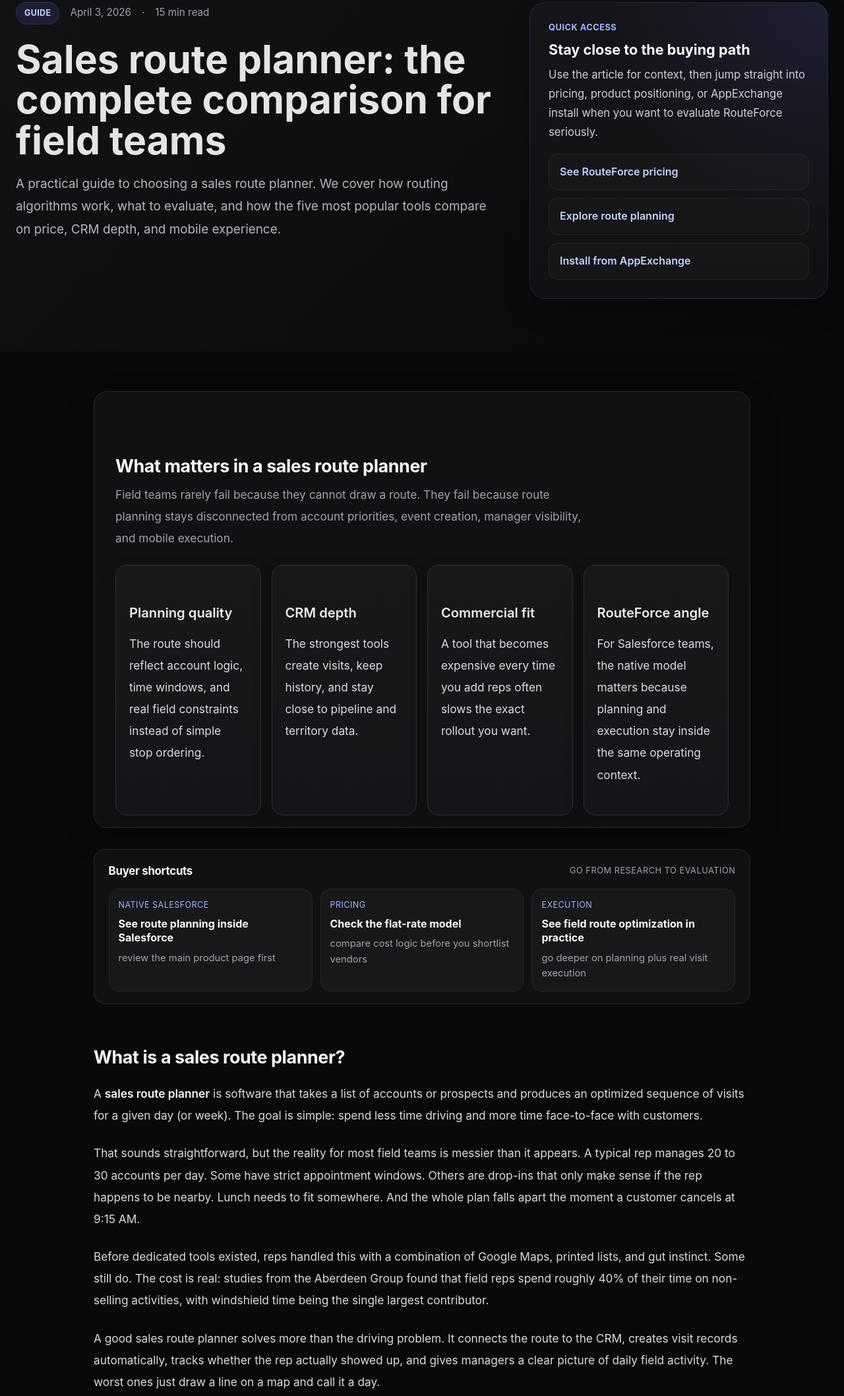
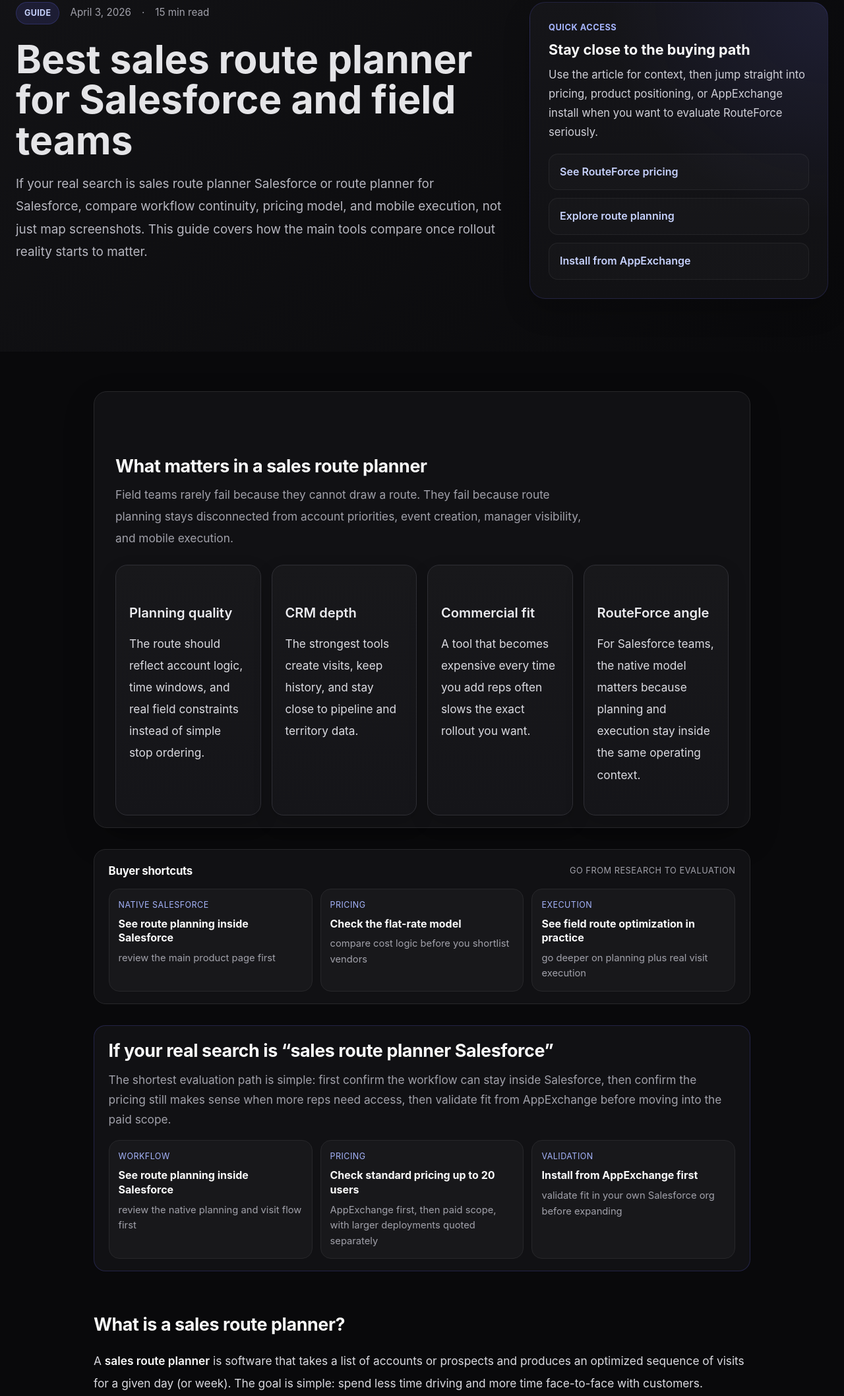
Before and after one commit to szymkiewiczmathieu/routeforce-site, a website: page blog/sales-route-planner.html in a window 1280 px wide. Shown: the part 194-2310 px from the top of the page at 66% size. Drawn offline with Linux system fonts and the light colour scheme.

Commit message:
seo: sharpen sales route planner salesforce intent

```diff
--- a/blog/sales-route-planner.html
+++ b/blog/sales-route-planner.html
@@ -11,31 +11,31 @@
 </script>
   <meta charset="UTF-8">
   <meta name="viewport" content="width=device-width, initial-scale=1.0">
-  <title>Best Sales Route Planner Software for Field Teams (2026) | RouteForce</title>
+  <title>Best Sales Route Planner for Salesforce and Field Teams (2026) | RouteForce</title>
   <meta name="robots" content="index, follow">
-    <meta name="description" content="Looking for the best sales route planner? Compare RouteForce, Salesforce Maps, Badger Maps, Geopointe, and SPOTIO on routing quality, CRM fit, mobile execution, and pricing.">
+    <meta name="description" content="Looking for a sales route planner for Salesforce or field teams? Compare RouteForce, Salesforce Maps, Badger Maps, Geopointe, and SPOTIO on routing quality, CRM fit, mobile execution, and pricing.">
   <link rel="canonical" href="https://routeforce.app/blog/sales-route-planner.html">
   <link rel="icon" type="image/svg+xml" href="../favicon.svg"/>
   <link rel="icon" type="image/x-icon" href="../favicon.ico">
   <link rel="alternate" type="text/plain" title="LLMs.txt" href="/llms.txt">
   <link rel="stylesheet" href="../style.css">
-  <meta property="og:title" content="Best sales route planner software for field teams (2026)">
+  <meta property="og:title" content="Best sales route planner for Salesforce and field teams (2026)">
   <meta property="og:site_name" content="RouteForce">
   <meta property="og:description" content="Compare RouteForce, Salesforce Maps, Badger Maps, Geopointe, and SPOTIO on route quality, CRM integration, mobile fit, and pricing.">
   <meta property="og:type" content="article">
   <meta property="og:url" content="https://routeforce.app/blog/sales-route-planner.html">
   <meta property="og:image" content="https://routeforce.app/assets/screenshots-2026/screen-01.jpg"/>
   <meta name="twitter:card" content="summary_large_image">
-  <meta name="twitter:title" content="Best sales route planner software for field teams (2026)"/>
+  <meta name="twitter:title" content="Best sales route planner for Salesforce and field teams (2026)"/>
   <meta name="twitter:description" content="Compare RouteForce, Salesforce Maps, Badger Maps, Geopointe, and SPOTIO on route quality, CRM integration, mobile fit, and pricing."/>
   <meta name="twitter:image" content="https://routeforce.app/assets/screenshots-2026/screen-01.jpg"/>
   <script type="application/ld+json">
   {
     "@context": "https://schema.org",
     "@type": "BlogPosting",
-    "headline": "Best sales route planner software for field teams (2026)",
+    "headline": "Best sales route planner for Salesforce and field teams (2026)",
     "datePublished": "2026-04-03",
-    "dateModified": "2026-04-09",
+    "dateModified": "2026-04-13",
     "author": {"@type": "Organization", "name": "RouteForce"},
     "publisher": {"@type": "Organization", "name": "RouteForce", "url": "https://routeforce.app"},
     "description": "Compare RouteForce, Salesforce Maps, Badger Maps, Geopointe, and SPOTIO on route quality, CRM integration, mobile fit, and pricing.",
@@ -44,6 +44,14 @@
     "mainEntity": {
       "@type": "FAQPage",
       "mainEntity": [
+        {
+          "@type": "Question",
+          "name": "What is the best sales route planner for Salesforce?",
+          "acceptedAnswer": {
+            "@type": "Answer",
+            "text": "For Salesforce-first teams, the best sales route planner is usually the one that keeps planning, visit execution, reporting, and pricing logic inside the CRM. That is why buyers often compare RouteForce, Salesforce Maps, and Geopointe first before looking at standalone tools."
+          }
+        },
         {
           "@type": "Question",
           "name": "What is the difference between a sales route planner and a delivery route planner?",
@@ -145,8 +153,8 @@
       <span>&middot;</span>
       <span>15 min read</span>
     </div>
-    <h1>Sales route planner: the complete comparison for field teams</h1>
-    <p class="blog-hero-summary">A practical guide to choosing a sales route planner. We cover how routing algorithms work, what to evaluate, and how the five most popular tools compare on price, CRM depth, and mobile experience.</p>
+    <h1>Best sales route planner for Salesforce and field teams</h1>
+    <p class="blog-hero-summary">If your real search is sales route planner Salesforce or route planner for Salesforce, compare workflow continuity, pricing model, and mobile execution, not just map screenshots. This guide covers how the main tools compare once rollout reality starts to matter.</p>
       </div>
       <aside class="blog-hero-sidecard blog-hero-sidecard-muted">
         <div class="blog-hero-sidecard-label">Quick access</div>
@@ -195,6 +203,28 @@
           <div style="font-size:0.78rem;letter-spacing:0.04em;text-transform:uppercase;color:#a5b4fc;margin-bottom:8px;">Execution</div>
           <div style="font-size:1rem;font-weight:700;color:#fafafa;line-height:1.35;">See field route optimization in practice</div>
           <div style="margin-top:8px;color:#a1a1aa;font-size:0.92rem;">go deeper on planning plus real visit execution</div>
+        </a>
+      </div>
+    </section>
+
+    <section style="margin-bottom:2rem;background:#111114;border:1px solid rgba(99,102,241,0.22);border-radius:18px;padding:1.35rem 1.35rem 1.1rem;">
+      <h2 style="margin:0 0 0.75rem;color:#fafafa;">If your real search is “sales route planner Salesforce”</h2>
+      <p style="margin:0 0 1rem;color:#a1a1aa;line-height:1.75;">The shortest evaluation path is simple: first confirm the workflow can stay inside Salesforce, then confirm the pricing still makes sense when more reps need access, then validate fit from AppExchange before moving into the paid scope.</p>
+      <div style="display:grid;grid-template-columns:repeat(auto-fit,minmax(210px,1fr));gap:12px;">
+        <a href="../salesforce-route-planning.html" style="display:block;text-decoration:none;background:#18181b;border:1px solid #27272a;border-radius:16px;padding:14px;">
+          <div style="font-size:0.78rem;letter-spacing:0.04em;text-transform:uppercase;color:#a5b4fc;margin-bottom:8px;">Workflow</div>
+          <div style="font-size:1rem;font-weight:700;color:#fafafa;line-height:1.35;">See route planning inside Salesforce</div>
+          <div style="margin-top:8px;color:#a1a1aa;font-size:0.92rem;">review the native planning and visit flow first</div>
+        </a>
+        <a href="../pricing.html" style="display:block;text-decoration:none;background:#18181b;border:1px solid #27272a;border-radius:16px;padding:14px;">
+          <div style="font-size:0.78rem;letter-spacing:0.04em;text-transform:uppercase;color:#a5b4fc;margin-bottom:8px;">Pricing</div>
+          <div style="font-size:1rem;font-weight:700;color:#fafafa;line-height:1.35;">Check standard pricing up to 20 users</div>
+          <div style="margin-top:8px;color:#a1a1aa;font-size:0.92rem;">AppExchange first, then paid scope, with larger deployments quoted separately</div>
+        </a>
+        <a href="https://appexchange.salesforce.com/appxListingDetail?listingId=0b5cf9f9-e7d9-40c1-a513-2a5847a813ba" style="display:block;text-decoration:none;background:#18181b;border:1px solid #27272a;border-radius:16px;padding:14px;">
+          <div style="font-size:0.78rem;letter-spacing:0.04em;text-transform:uppercase;color:#a5b4fc;margin-bottom:8px;">Validation</div>
+          <div style="font-size:1rem;font-weight:700;color:#fafafa;line-height:1.35;">Install from AppExchange first</div>
+          <div style="margin-top:8px;color:#a1a1aa;font-size:0.92rem;">validate fit in your own Salesforce org before expanding</div>
         </a>
       </div>
     </section>
@@ -412,6 +442,7 @@
     <h2>Bottom line</h2>
     <p>The sales route planner market has real options at every price point. The mistake most teams make is evaluating tools only on route quality and ignoring CRM fit, mobile experience, reporting depth, and long-term cost.</p>
     <p>Start with the CRM question: if your team lives in Salesforce, a native tool eliminates an entire category of integration headaches. Then look at pricing at your actual team size, not the entry-level number on the website. Finally, test the mobile experience yourself. Your reps will use this tool 8 hours a day from a phone screen. If it is clunky there, nothing else matters.</p>
+    <p>If your shortlist is really about finding a <strong>sales route planner for Salesforce</strong>, the fastest path is to check the <a href="../salesforce-route-planning.html" style="color:#6366f1;font-weight:500">native route planning workflow</a>, then confirm the <a href="../pricing.html" style="color:#6366f1;font-weight:500">standard pricing up to 20 users</a>, then validate fit from AppExchange before moving into premium route optimization.</p>
     <p><a href="../salesforce-route-planning.html" style="color:#6366f1;font-weight:500">See route planning inside Salesforce</a><br><a href="field-route-planning-software.html" style="color:#6366f1;font-weight:500">Compare field route planning software</a></p>
 
     <div class="blog-cta">
```
